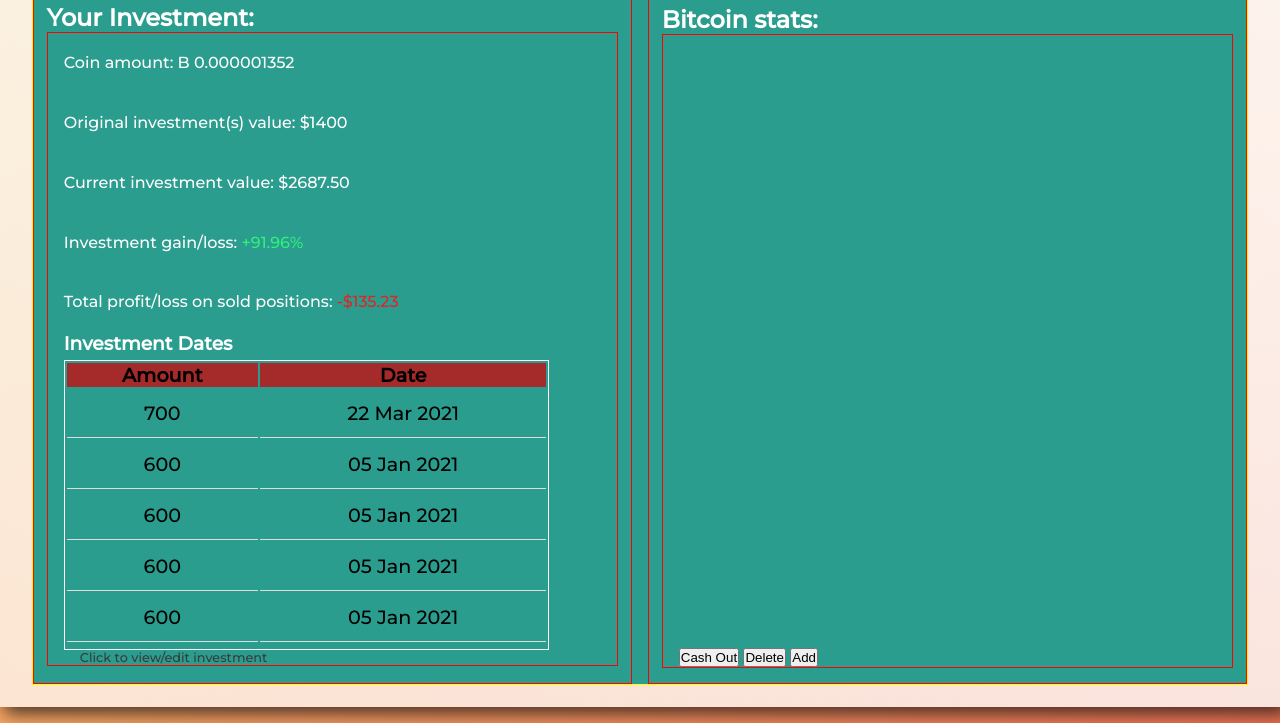
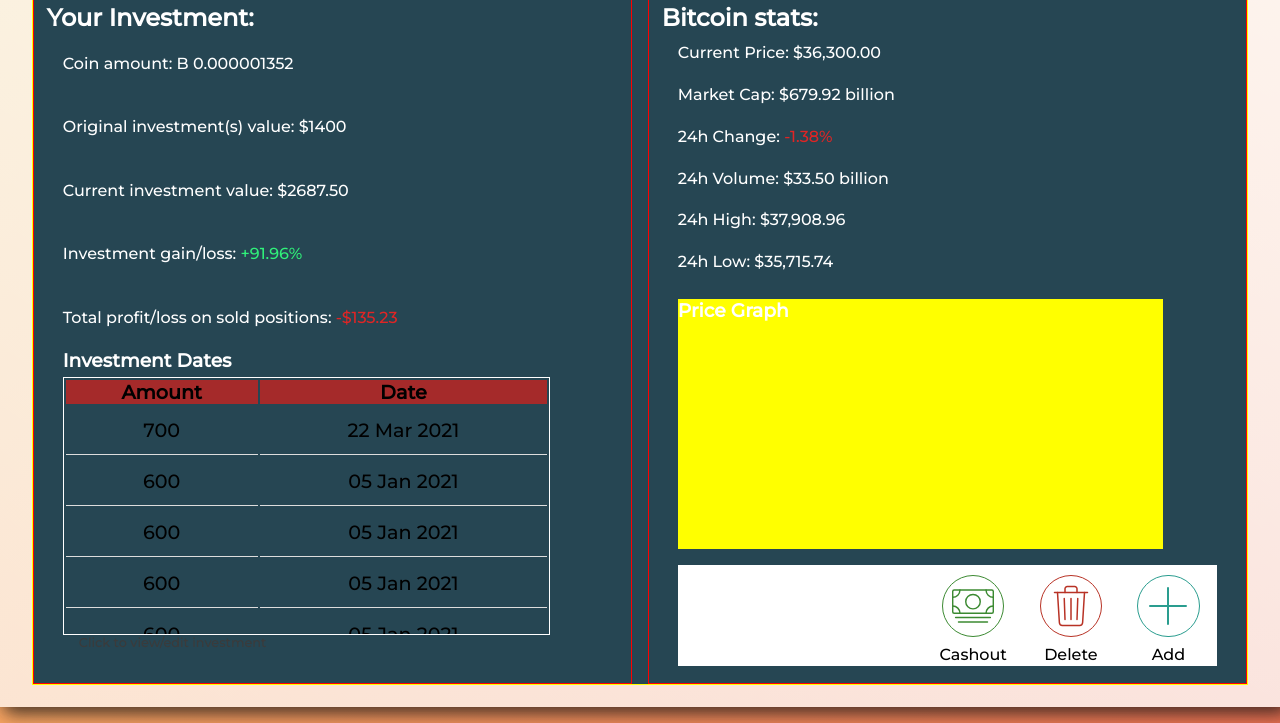
Before and after one commit to WhoDatChino/Crypto-Investement-Tracker, a plain HTML site: page index.html in a window 1280 px wide. Shown: the part 221-944 px from the top of the page. Drawn offline with nearby package versions, Linux system fonts and the light colour scheme.

Commit message:
Investment expansion view completed

```diff
--- a/index.html
+++ b/index.html
@@ -275,8 +275,11 @@
                 <div class="investment-info">
 
                     <section class="user-investment">
+
                         <h2>Your Investment:</h2>
+
                         <div class="content">
+
                             <div class="investment-stats">
                                 <p>Coin amount: B 0.000001352</p>
                                 <p>Original investment(s) value: $1400</p>
@@ -284,6 +287,7 @@
                                 <p>Investment gain/loss: <span class="green"> +91.96%</span></p>
                                 <p>Total profit/loss on sold positions: <span class="red">-$135.23</span></p>
                             </div>
+
                             <div class="investment-dates">
                                 <h3 style="margin-bottom: 5px;">Investment Dates</h3>
                                 <div class="investment-table-container">
@@ -328,12 +332,39 @@
                     <section class="crypto-info">
                         <h2>Bitcoin stats:</h2>
                         <div class="content">
-                            <div class="24hour-stats"></div>
-                            <div class="price-graph"></div>
+
+                            <div class="coin24hour-stats">
+                                <p>Current Price: $36,300.00</p>
+                                <p>Market Cap: $679.92 billion</p>
+                                <p>24h Change: <span class="red">-1.38%</span></p>
+                                <p>24h Volume: $33.50 billion</p>
+                                <p>24h High: $37,908.96</p>
+                                <p>24h Low: $35,715.74</p>
+                            </div>
+
+                            <div style="margin: 1rem 0;" class="price-graph-container">
+                                <h3 style="margin-bottom: 5px;">Price Graph</h3>
+                            </div>
+
                             <div class="investment-interactions">
-                                <button>Cash Out</button>
-                                <button>Delete</button>
-                                <button>Add</button>
+                                <div class="button-and-label">
+                                    <button class="cashout">
+                                        <ion-icon name="cash-outline"></ion-icon>
+                                    </button>
+                                    <label style="color: black;" for="cashout">Cashout</label>
+                                </div>
+                                <div class="button-and-label">
+                                    <button class="delete">
+                                        <ion-icon name="trash-outline"></ion-icon>
+                                    </button>
+                                    <label style="color: black;" for="delete">Delete</label>
+                                </div>
+                                <div class="button-and-label">
+                                    <button class="add-investment">
+                                        <ion-icon name="add-outline"></ion-icon>
+                                    </button>
+                                    <label style="color: black;" for="add-investment">Add</label>
+                                </div>
                             </div>
                         </div>
 
--- a/style.css
+++ b/style.css
@@ -10,6 +10,8 @@
   --orange-theme: #f4a261;
   --sienna-theme: #e76f51;
   --transparent-theme: rgba(0, 0, 255, 0);
+  --delete-theme: #b83225;
+  --cashout-theme: #3c8a32;
 
   --green-movement: #30f17a;
   --red-movement: #df2525;
@@ -368,7 +370,7 @@
 .investment-expansion-view {
   width: 100%;
   height: 100%;
-  background-color: var(--turquoise-theme);
+  background-color: var(--charcoal-theme);
   display: flex;
   flex-direction: column;
 }
@@ -397,7 +399,8 @@
   position: relative;
 }
 
-.user-investment {
+.user-investment,
+.crypto-info {
   box-sizing: border-box;
   padding: 0.8rem;
   border: solid 1px red;
@@ -407,13 +410,14 @@
   height: 95%;
   box-sizing: border-box;
   padding: 0 1rem;
-  border: solid 1px red;
+  /* border: solid 1px red; */
   display: flex;
   flex-direction: column;
-  justify-content: space-between;
+  /* justify-content: space-between; */
 }
 
-.investment-stats {
+.investment-stats,
+.coin24hour-stats {
   flex: 1;
   /* margin: 0; */
   display: flex;
@@ -429,17 +433,17 @@
   color: rgb(59, 59, 59);
 }
 .investment-table-container {
-  height: 18rem;
+  height: 16rem;
   /* min-height: 18rem; */
   border: 1px solid white;
   width: 90%;
   /* background-color: blue; */
-  padding: 0;
+  /* padding: 0; */
   overflow-x: scroll;
   position: relative;
 }
 .investment-table {
-  height: 50%;
+  /* height: 50%; */
   width: 100%;
   /* background-color: honeydew; */
   color: black;
@@ -458,9 +462,63 @@
 }
 
 /* Right section */
-.crypto-info {
-  box-sizing: border-box;
-  padding: 0.8rem;
-  border: solid 1px red;
-  align-content: center;
+.price-graph-container {
+  flex: 5;
+  width: 90%;
+  background-color: yellow;
 }
+
+.coin24hour-stats {
+  flex: 5;
+}
+
+/* Investment interaction buttons */
+.investment-interactions {
+  flex: 2;
+  display: flex;
+  justify-content: flex-end;
+  align-items: center;
+  background-color: rgb(255, 255, 255);
+}
+.button-and-label {
+  display: flex;
+  flex-direction: column;
+  align-items: center;
+}
+.investment-interactions button {
+  background-color: var(--transparent-theme);
+  height: 3.9rem;
+  width: 3.9rem;
+  border-radius: 50%;
+  margin: 0.5rem 1.1rem;
+  /* border: 1px solid white; */
+}
+
+.cashout {
+  position: relative;
+  border: 1px solid var(--cashout-theme);
+  color: var(--cashout-theme);
+  font-size: 2.9rem;
+}
+.delete {
+  border: 1px solid var(--delete-theme);
+  color: var(--delete-theme);
+  font-size: 3rem;
+  /* text-align: center; */
+  position: relative;
+}
+.add-investment {
+  position: relative;
+  border: 1px solid var(--turquoise-theme);
+  color: var(--turquoise-theme);
+  font-size: 4rem;
+}
+.investment-interactions ion-icon {
+  /* font-size: 2rem;
+  color: var(--turquoise-theme); */
+  --ionicon-stroke-width: 16px;
+  position: absolute;
+  top: 50%;
+  left: 50%;
+  transform: translate(-50%, -50%);
+}
```
